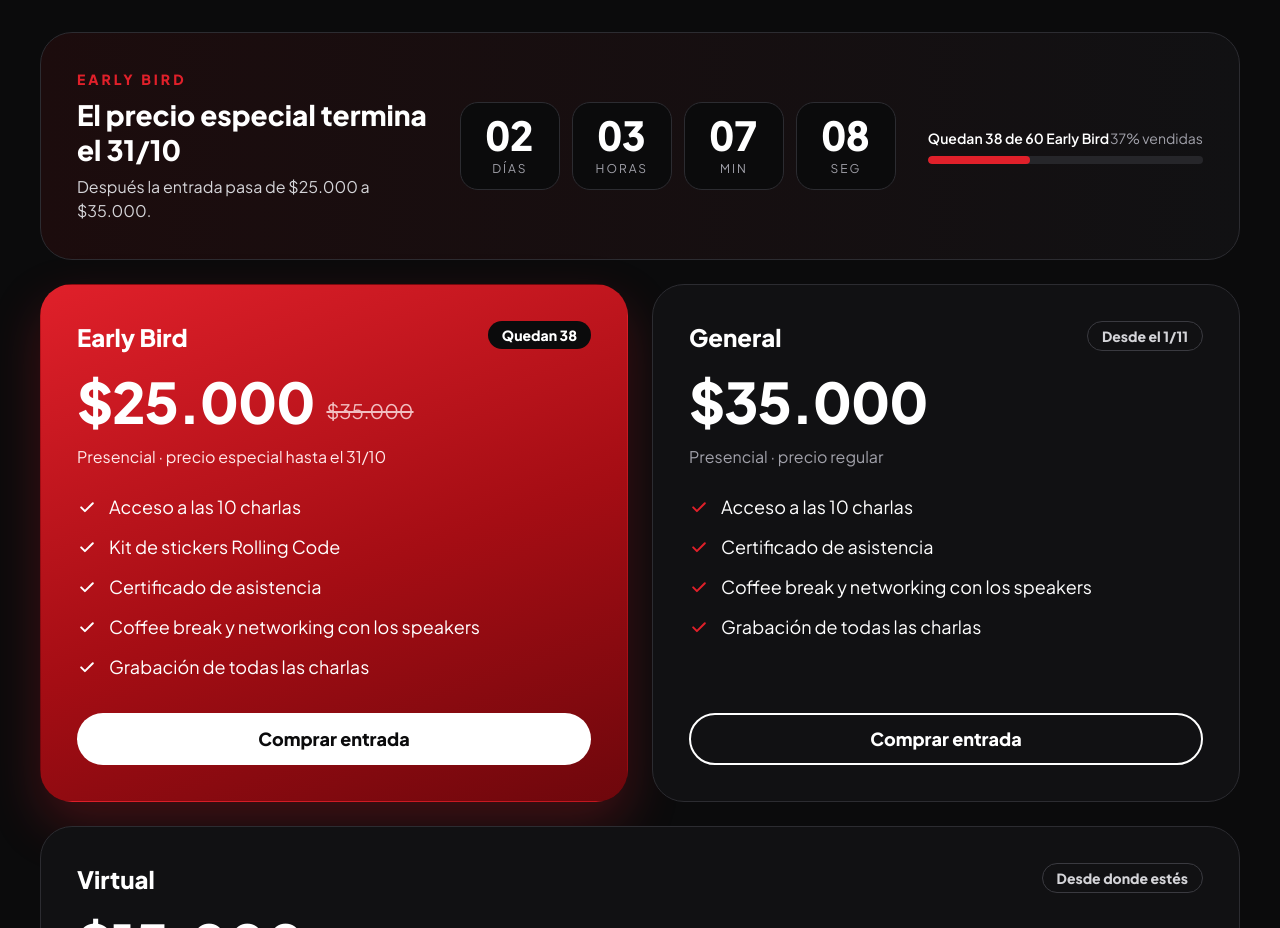
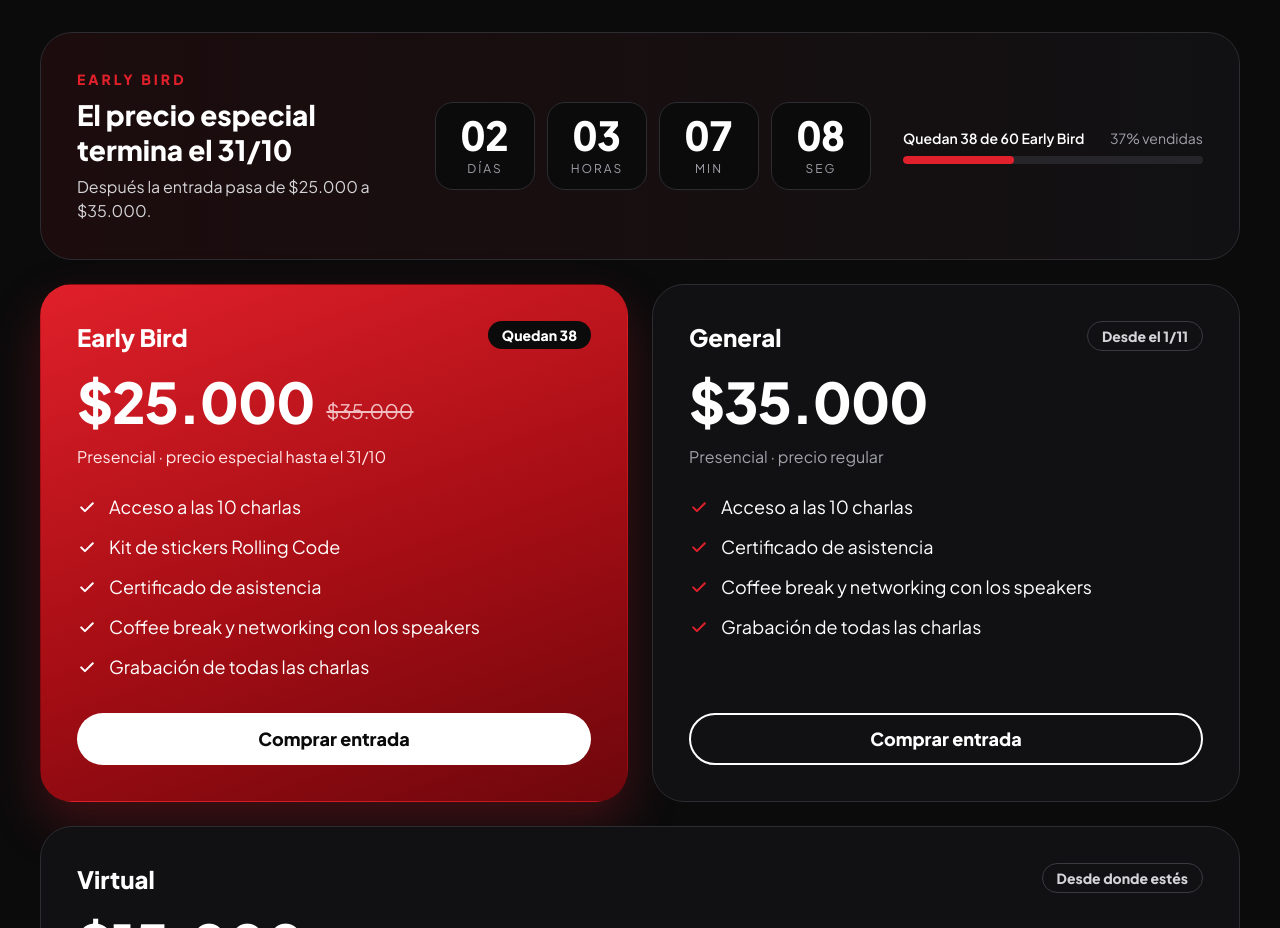
Before and after one commit to lioneldebortoli/WorkShopRC, a React (Vite) app: page / in a window 1280 px wide. Shown: the part 6687-7615 px from the top of the page. Built offline with nearby package versions, Linux system fonts and the light colour scheme.

Commit message:
fix: separa los textos de la barra de early bird para que no queden pegados

```diff
--- a/src/components/Entradas.jsx
+++ b/src/components/Entradas.jsx
@@ -64,9 +64,9 @@ export default function Entradas({ onComprar }) {
 
       <Reveal
         retraso={100}
-        className="mt-10 flex flex-col gap-8 rounded-[32px] border border-(--rc-border) bg-[linear-gradient(90deg,var(--rc-tinte),var(--rc-surface))] p-6 md:p-9 lg:flex-row lg:items-center lg:justify-between"
+        className="mt-10 flex flex-col gap-8 rounded-[32px] border border-(--rc-border) bg-[linear-gradient(90deg,var(--rc-tinte),var(--rc-surface))] p-6 md:p-9 xl:flex-row xl:items-center xl:justify-between"
       >
-        <div className="lg:max-w-[360px]">
+        <div className="xl:max-w-[360px]">
           <p className="text-sm font-extrabold uppercase tracking-[3px] text-(--rc-red)">
             Early Bird
           </p>
@@ -97,12 +97,12 @@ export default function Entradas({ onComprar }) {
           ))}
         </div>
 
-        <div className="w-full lg:w-[360px]">
-          <div className="flex justify-between text-sm">
-            <span className="font-semibold">
+        <div className="w-full xl:w-[300px] xl:shrink-0">
+          <div className="flex flex-wrap justify-between gap-x-4 gap-y-1 text-sm">
+            <span className="whitespace-nowrap font-semibold">
               Quedan {QUEDAN_EARLY_BIRD} de {CUPOS_EARLY_BIRD} Early Bird
             </span>
-            <span className="text-(--rc-text-mute)">{porcentajeVendidas}% vendidas</span>
+            <span className="whitespace-nowrap text-(--rc-text-mute)">{porcentajeVendidas}% vendidas</span>
           </div>
           <div ref={barraRef} className="mt-2 h-2 overflow-hidden rounded-full bg-(--rc-surface-2)">
             <div
```
